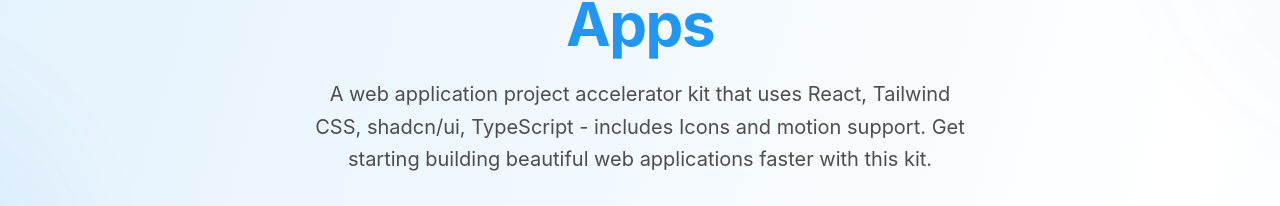
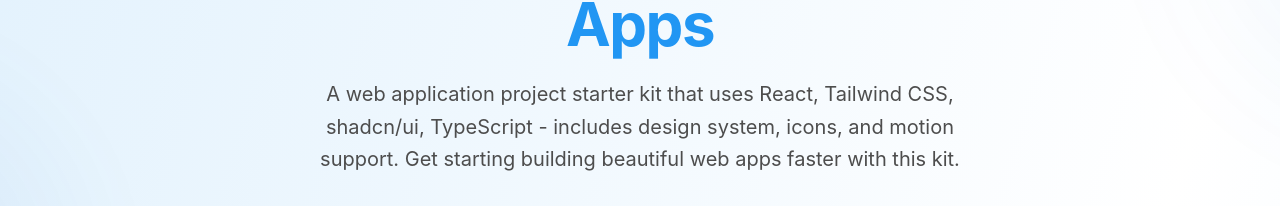
Before and after one commit to spinningideas/react-project-accelerator, a React (Vite) app in the folder frontend/: page / in a window 1280 px wide. Shown: the part 163-369 px from the top of the page. Built offline with nearby package versions, Linux system fonts and the light colour scheme; no server answers.

Commit message:
Update text

```diff
--- a/frontend/src/components/landing/Hero.tsx
+++ b/frontend/src/components/landing/Hero.tsx
@@ -75,9 +75,10 @@ const Hero = () => {
             transition={{ delay: 0.4, duration: 0.6 }}
             className="text-lg md:text-xl text-muted-foreground max-w-2xl mx-auto leading-relaxed"
           >
-            A web application project accelerator kit that uses React, Tailwind
-            CSS, shadcn/ui, TypeScript - includes Icons and motion support. Get
-            starting building beautiful web applications faster with this kit.
+            A web application project starter kit that uses React, Tailwind CSS,
+            shadcn/ui, TypeScript - includes design system, icons, and motion
+            support. Get starting building beautiful web apps faster with this
+            kit.
           </motion.p>
 
           {/* Features */}
```
